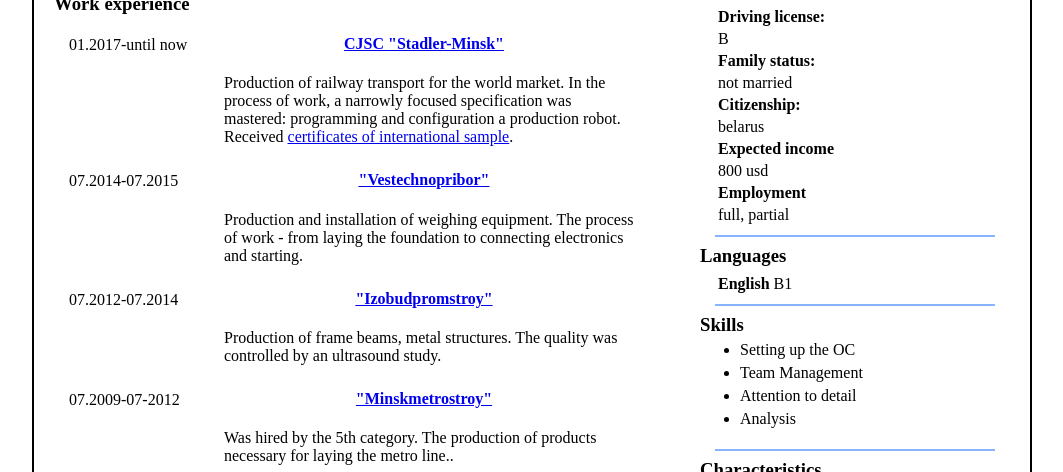
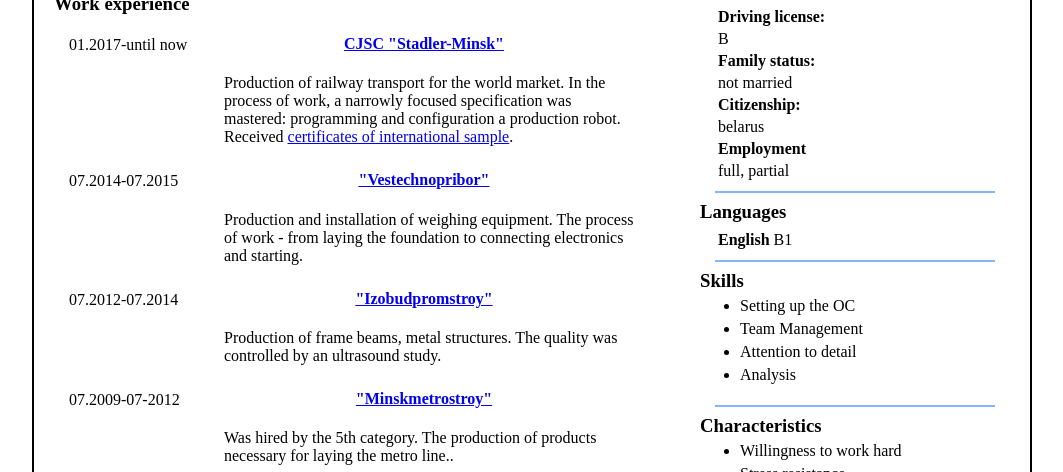
Before and after one commit to apolon15/cv, a plain HTML site: page index.html in a window 1280 px wide. Shown: the part 312-784 px from the top of the page, without its empty margins (108-1171 px from the left). Drawn offline with Linux system fonts and the light colour scheme.

Commit message:
Update index.html

```diff
--- a/index.html
+++ b/index.html
@@ -61,11 +61,7 @@
                     <tr>
                         <td>belarus</td>
                     </tr>
-                    <th>Expected income</th>
-                    <tr>
-                        <td>800 usd</td>
-                    </tr>
-                    <th>Employment</th>
+                        <th>Employment</th>
                     <tr>
                         <td>full, partial</td>
                     </tr>
```
